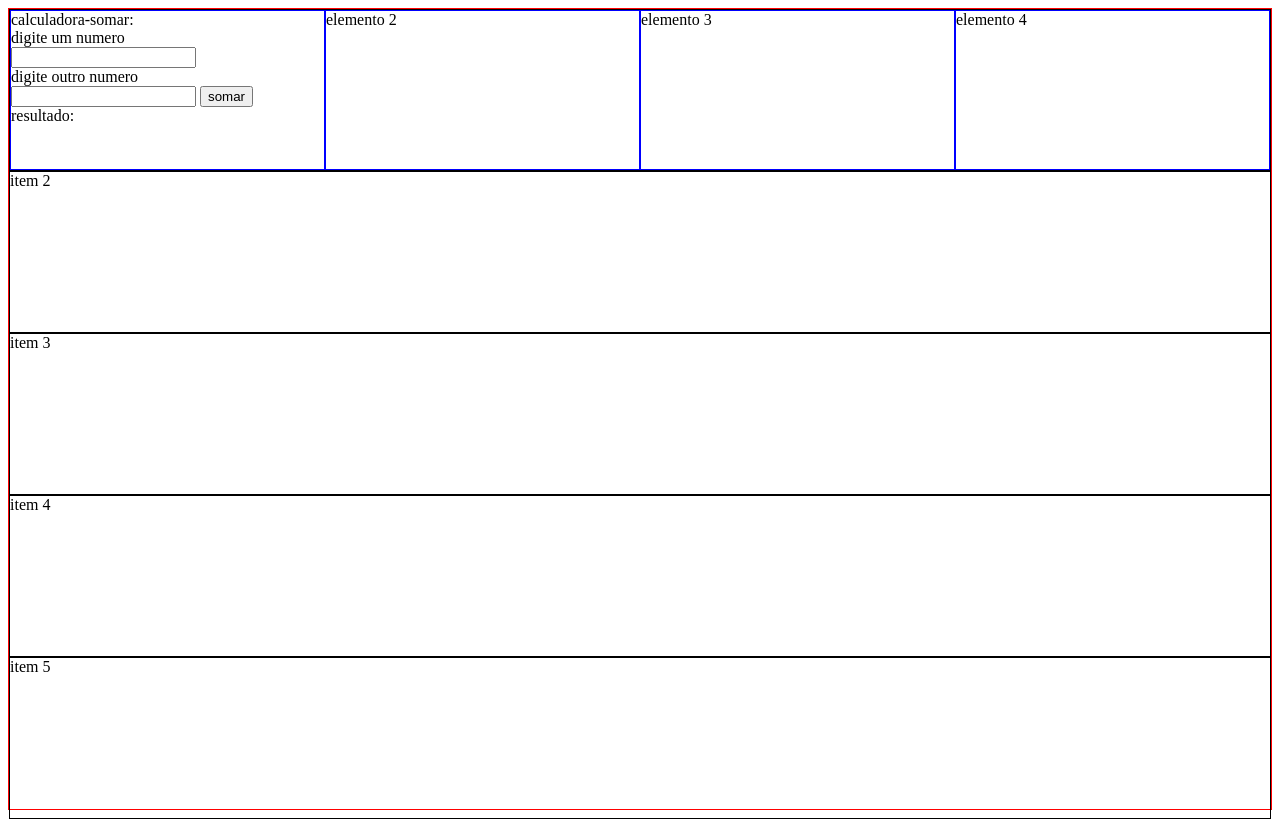
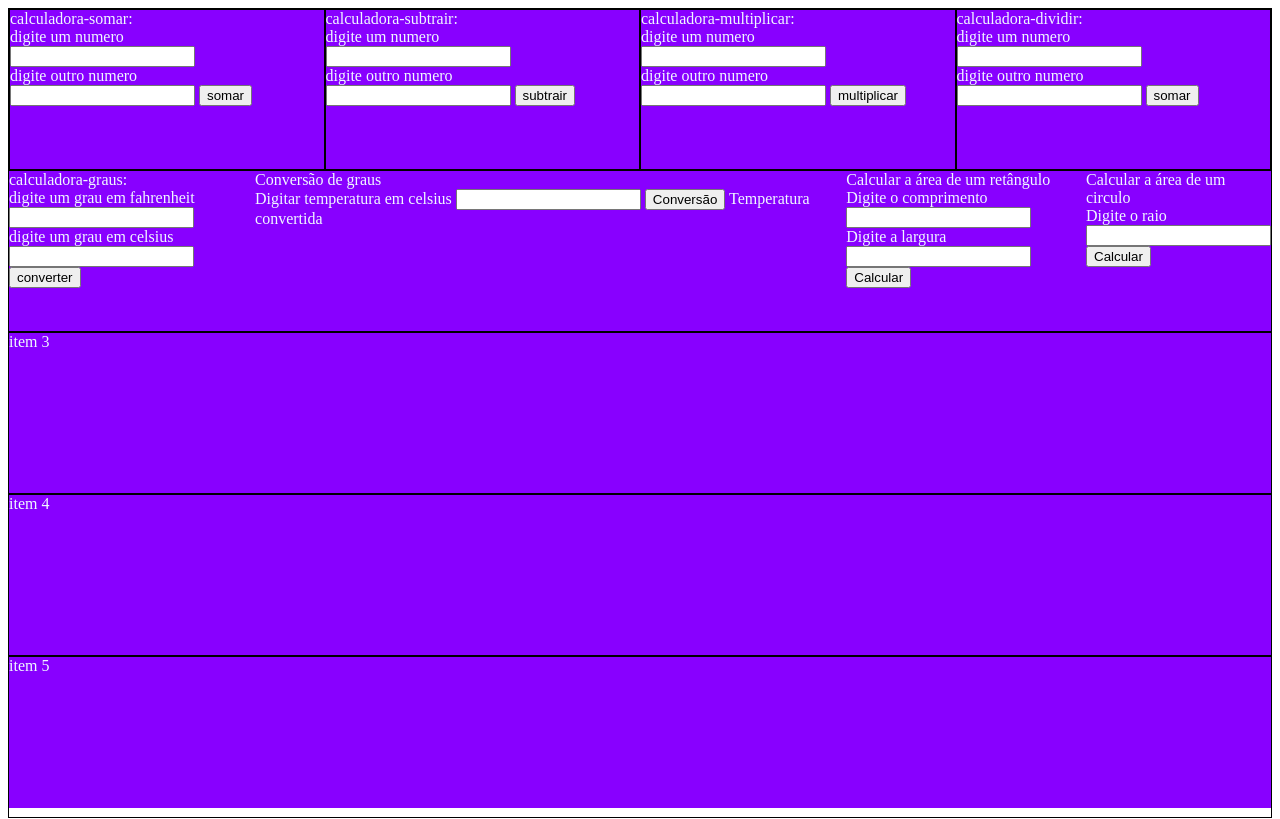
Before and after one commit to rafa0199/projeto-novo, a plain HTML site: page index.html in a window 1280 px wide. Drawn offline with Linux system fonts and the light colour scheme.

Commit message:
finalizando atividade

```diff
--- a/index.html
+++ b/index.html
@@ -17,13 +17,71 @@
                 <label for="">digite outro numero</label><br>
                 <input type="number" id="num2">
                 <button type="submit" onclick="somarNumeros()">somar</button>
-                <div>resultado:</div>
+                <div id="resultadoSoma"></div>
             </div>
-            <div id="elemento2">elemento 2</div>
-            <div id="elemento3">elemento 3</div>
-            <div id="elemento4">elemento 4</div>
+            <div id="elemento2">
+                <label for="">calculadora-subtrair:</label><br>
+                <label for="">digite um numero</label><br>
+                <input type="number" id="num3"><br>
+                <label for="">digite outro numero</label><br>
+                <input type="number" id="num4">
+                <button type="submit" onclick="subtrairNumeros()">subtrair</button>
+                <div id="resultadoSubtrair"></div>
+            </div>
+            <div id="elemento3">
+                    <label for="">calculadora-multiplicar:</label><br>
+                    <label for="">digite um numero</label><br>
+                    <input type="number" id="num5"><br>
+                    <label for="">digite outro numero</label><br>
+                    <input type="number" id="num6">
+                    <button type="submit" onclick="mutiplicarNumeros()">multiplicar</button>
+                    <div id="resultadoMultiplicar"></div>
+            </div>
+            <div id="elemento4">
+                <label for="">calculadora-dividir:</label><br>
+                <label for="">digite um numero</label><br>
+                <input type="number" id="num7"><br>
+                <label for="">digite outro numero</label><br>
+                <input type="number" id="num8">
+                <button type="submit" onclick="dividirNumeros()">somar</button>
+                <div id="resultadoDividir"></div>
+            </div>
         </div>
-        <div id="item2">item 2</div>
+        <div id="item2">
+           <div id="extra1">
+                <label for="">calculadora-graus:</label><br>
+                <label for="">digite um grau em fahrenheit</label><br>
+                <input type="number" id="num9"><br>
+                <label for="">digite um grau em celsius</label><br>
+                <input type="number" id="num10">
+                <button type="submit" onclick="converterGraus()">converter</button>
+                <div id="resultadoConverter"></div>
+           </div>
+           <div id="extra2">
+            <label for="">Conversão de graus</label><br>
+            <label for="">Digitar temperatura em celsius</label>
+            <input type="number" id="num10">
+            <button type="" onclick="convertergraus2()">Conversão</button>
+            <label for="">Temperatura convertida</label>
+            <div id="resultadoConversao1"></div>
+           </div>
+           <div id="extra3">
+            <label for="">Calcular a área de um retângulo</label><br>
+            <label for="">Digite o comprimento </label><br>
+            <input type="number" id="num11"><br>
+            <label for="">Digite a largura </label><br>
+            <input type="number" id="num12">
+            <button type="submit" onclick="area()">Calcular</button>
+            <div id="areaRe"></div>
+           </div>
+           <div id="extra4">
+            <label for="">Calcular a área de um circulo</label><br>
+            <label for="">Digite o raio </label><br>
+            <input type="number" id="num13"><br>
+            <button type="submit" onclick="areaCircu()">Calcular</button>
+            <div id="areaCircu"></div>
+           </div>
+        </div>
         <div id="item3">item 3</div>
         <div id="item4">item 4</div>
         <div id="item5">item 5</div>
--- a/script.js
+++ b/script.js
@@ -3,5 +3,62 @@ function somarNumeros(){
     var numero1 = parseInt(document.getElementById("num1").value);
     var numero2 = parseInt(document.getElementById("num2").value);
     var resultado = numero1 + numero2
-    alert (resultado)
+    //alert (resultado)
+    var teste = document.getElementById("resultadoSoma")
+    teste.innerHTML=resultado
 }
+function subtrairNumeros(){
+
+    var numero3 = parseInt(document.getElementById("num3").value);
+    var numero4 = parseInt(document.getElementById("num4").value);
+    var resultado = numero3 - numero4
+    //alert (resultado)
+    var teste = document.getElementById("resultadoSubtrair")
+    teste.innerHTML=resultado
+}
+function mutiplicarNumeros(){
+
+    var numero5 = parseInt(document.getElementById("num5").value);
+    var numero6 = parseInt(document.getElementById("num6").value);
+    var resultado = numero5 * numero6
+    //alert (resultado)
+    var teste = document.getElementById("resultadoMultiplicar")
+    teste.innerHTML=resultado
+}
+function dividirNumeros(){
+
+    var numero7 = parseInt(document.getElementById("num7").value);
+    var numero8 = parseInt(document.getElementById("num8").value);
+    if(numero8 == 0){
+        alert("não é possivel dividir por 0")
+    }
+    var resultado = numero7 / numero8
+    //alert (resultado)
+    var teste = document.getElementById("resultadoDividir")
+    teste.innerHTML=resultado
+}
+function convertergraus2(){
+
+    var numero10 = parseInt(document.getElementById("num10").value);
+    var resultado = numero10 * 1.8 + 32
+    //alert(resultado)
+    var teste = document.getElementById("resultadoConversao1")
+    teste.innerHTML=resultado
+}
+function area(){
+
+    var numero11 = parseInt(document.getElementById("num11").value);
+    var numero12 = parseInt(document.getElementById("num12").value);
+    var resultado = numero11 / numero12
+    //alert(resultado)
+    var teste = document.getElementById("areaRe")
+    teste.innerHTML=resultado
+}
+function areaCircu(){
+
+    var numero13 = parseInt(document.getElementById("num13").value);
+    var resultado = Math.pow(numero13,2) * 3.14
+    //alert(resultado)
+    var teste = document.getElementById("areaCircu")
+    teste.innerHTML=resultado
+}
--- a/style.css
+++ b/style.css
@@ -1,41 +1,104 @@
 .container{
-    border: 1px red solid;
+    display: flex;
+    width: 100%;
     height: 100vh;
+    background-color: rgb(136, 0, 255);
+    flex-wrap: wrap;
+    color: aliceblue;
 }
+
 #item1{
-    border: 1px black solid;
+    border: solid 1px black;
     height: 20%;
+    width: 100%;
     display: flex;
 }
+
 #elemento1{
-    border: 1px blue solid;
+    border: solid 1px black;
+    height: 100%;
     width: 25%;
 }
+
 #elemento2{
-    border: 1px blue solid;
+    border: solid 1px black;
+    height: 100%;
     width: 25%;
 }
+
 #elemento3{
-    border: 1px blue solid;
+    border: solid 1px black;
+    height: 100%;
     width: 25%;
 }
+
 #elemento4{
-    border: 1px blue solid;
+    border: solid 1px black;
+    height: 100%;
     width: 25%;
 }
+
 #item2{
-    border: 1px black solid;
+    border: solid 1px black;
     height: 20%;
+    width: 100%;
+    display: flex;
 }
+
 #item3{
-    border: 1px black solid;
+    border: solid 1px black;
     height: 20%;
+    width: 100%;
 }
+
 #item4{
-    border: 1px black solid;
+    border: solid 1px black;
     height: 20%;
+    width: 100%;
 }
+
 #item5{
-    border: 1px black solid;
+    border: solid 1px black;
     height: 20%;
+    width: 100%;
 }
+
+#resultadoSoma{
+    background-color: rgb(43, 255, 0);
+    color: white;
+}
+
+#resultadoSubtracao{
+    background-color: rgb(215, 5, 5);
+    color: white;
+}
+
+#resultadoMultiplicacao{
+    background-color: rgb(8, 0, 255);
+    color: white;
+}
+
+#resultadoDivisao{
+    background-color: rgb(0, 44, 69);
+    color: white;
+}
+
+#resultadoConversao{
+    background-color: rgb(78, 198, 98);
+    color: white;
+}
+
+#resultadoConversao1{
+    background-color: rgb(0, 191, 255);
+    color: white;
+}
+
+#areaRe{
+    background-color: rgb(141, 133, 16);
+    color: white;
+}
+
+#areaCircu{
+    background-color: rgb(255, 0, 200);
+    color: white;
+}
```
